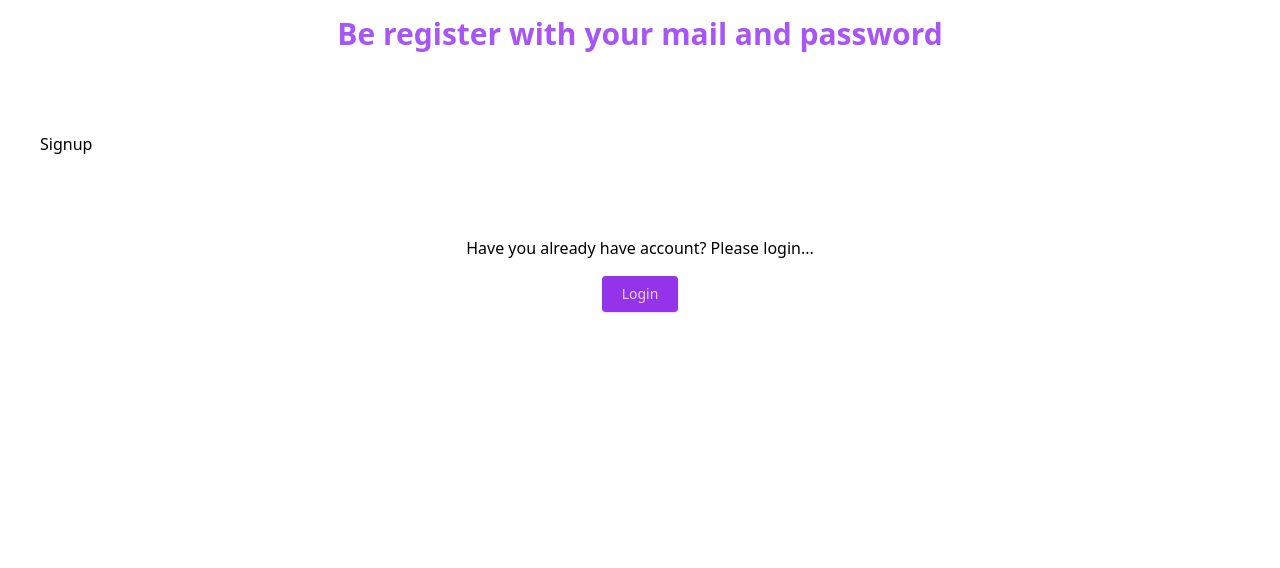
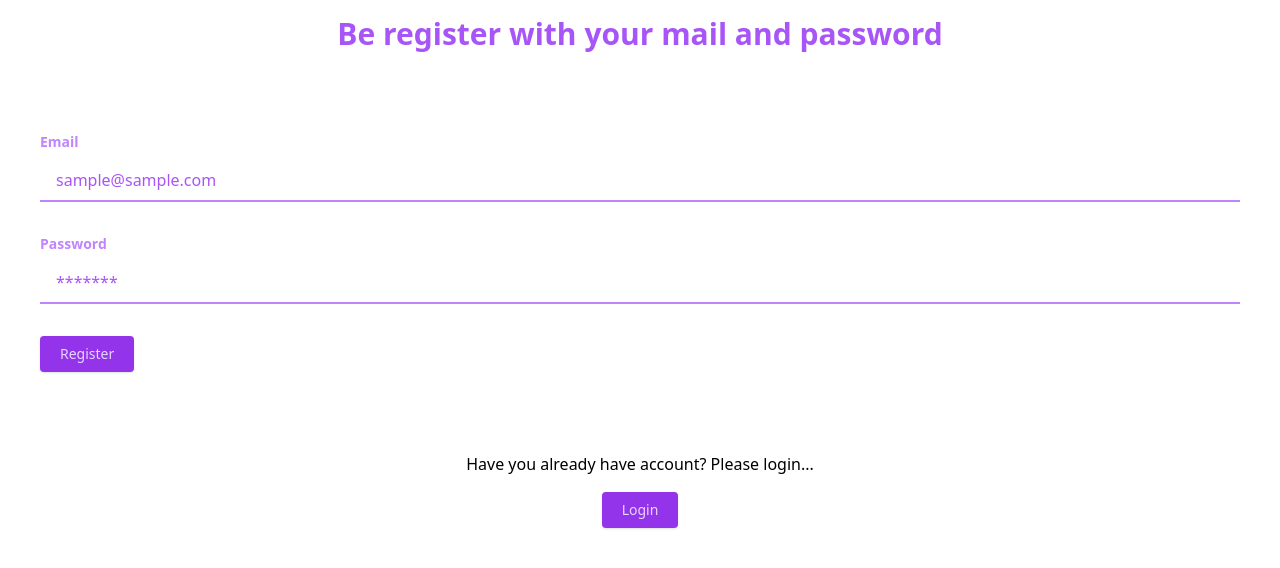
Before and after one commit to nailfurkanacar/authentication-with-firebase-config, a React (Create React App) app: page / in a window 1280 px wide. Both pictures are taken after a click on the button "Register". Shown: the top 568 px of the page. Built offline with nearby package versions, Linux system fonts and the light colour scheme.

Commit message:
Added: signup page

```diff
--- a/src/components/Signup/index.js
+++ b/src/components/Signup/index.js
@@ -1,7 +1,84 @@
 import React from "react";
+import { useForm } from "react-hook-form";
 
 const Signup = () => {
-  return <>Signup</>;
+  const {
+    register,
+    handleSubmit,
+    formState: { errors },
+  } = useForm({
+    mode: "onSubmit", // can be onBlur as depend
+  });
+
+  function handleSignupFormSubmit(data) {
+    console.log(data);
+  }
+
+  return (
+    <form onSubmit={handleSubmit(handleSignupFormSubmit)}>
+      <div className="mb-8">
+        <label
+          htmlFor="email"
+          className={`block font-bold text-sm mb-2 ${
+            errors?.email ? "text-red-400" : "text-purple-400"
+          }`}
+        >
+          Email
+        </label>
+        <input
+          autoComplete="off"
+          type="text"
+          name="email"
+          id="email"
+          placeholder="sample@sample.com"
+          className={`block w-full bg-transparent outline-none border-b-2 py-2 px-4  placeholder-purple-500 focus:bg-purple-600 ${
+            errors?.email
+              ? "text-red-300 border-red-400"
+              : "text-purple-200 border-purple-400"
+          }`}
+          {...register("email", {
+            required: "Your Email is required.",
+          })}
+        />
+        {errors?.email && (
+          <p className="text-red-500 text-sm mt-2">{errors?.email?.message}</p>
+        )}
+      </div>
+
+      <div className="mb-8">
+        <label
+          htmlFor="password"
+          className={`block font-bold text-sm mb-2 ${
+            errors?.password ? "text-red-400" : "text-purple-400"
+          }`}
+        >
+          Password
+        </label>
+        <input
+          autoComplete="off"
+          type="password"
+          name="password"
+          id="password"
+          placeholder="*******"
+          className={`block w-full bg-transparent outline-none border-b-2 py-2 px-4 text-purple-200 focus:bg-purple-600 placeholder-purple-500 ${
+            errors?.password ? "border-red-400" : "border-purple-400"
+          }`}
+          {...register("password", {
+            required: "Your password is required.",
+          })}
+        />
+        {errors?.password && (
+          <p className="text-red-500 text-sm mt-2">
+            {errors?.password?.message}
+          </p>
+        )}
+      </div>
+
+      <button className="inline-block bg-purple-600 text-purple-200 rounded shadow py-2 px-5 text-sm">
+        Register
+      </button>
+    </form>
+  );
 };
 
 export default Signup;
```
